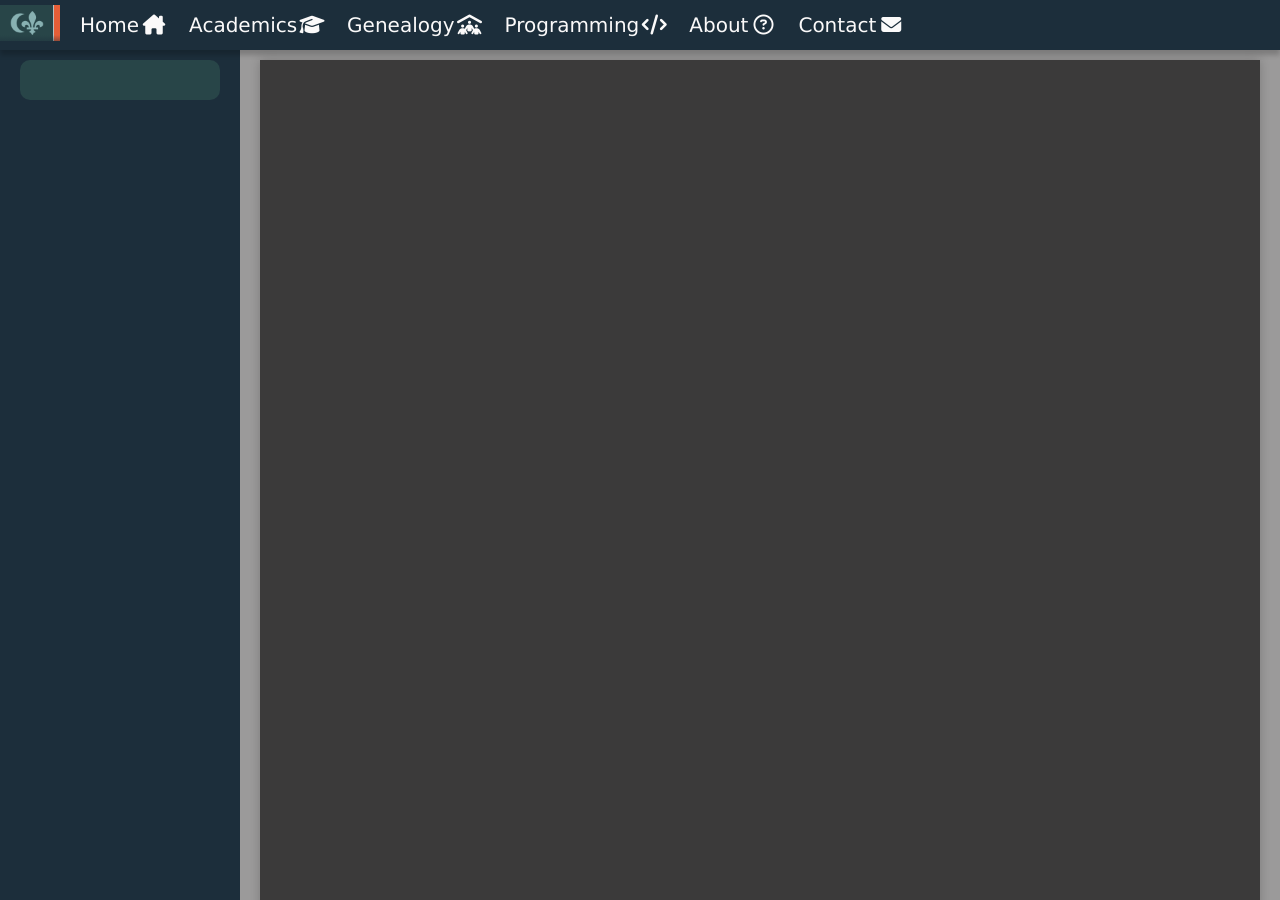
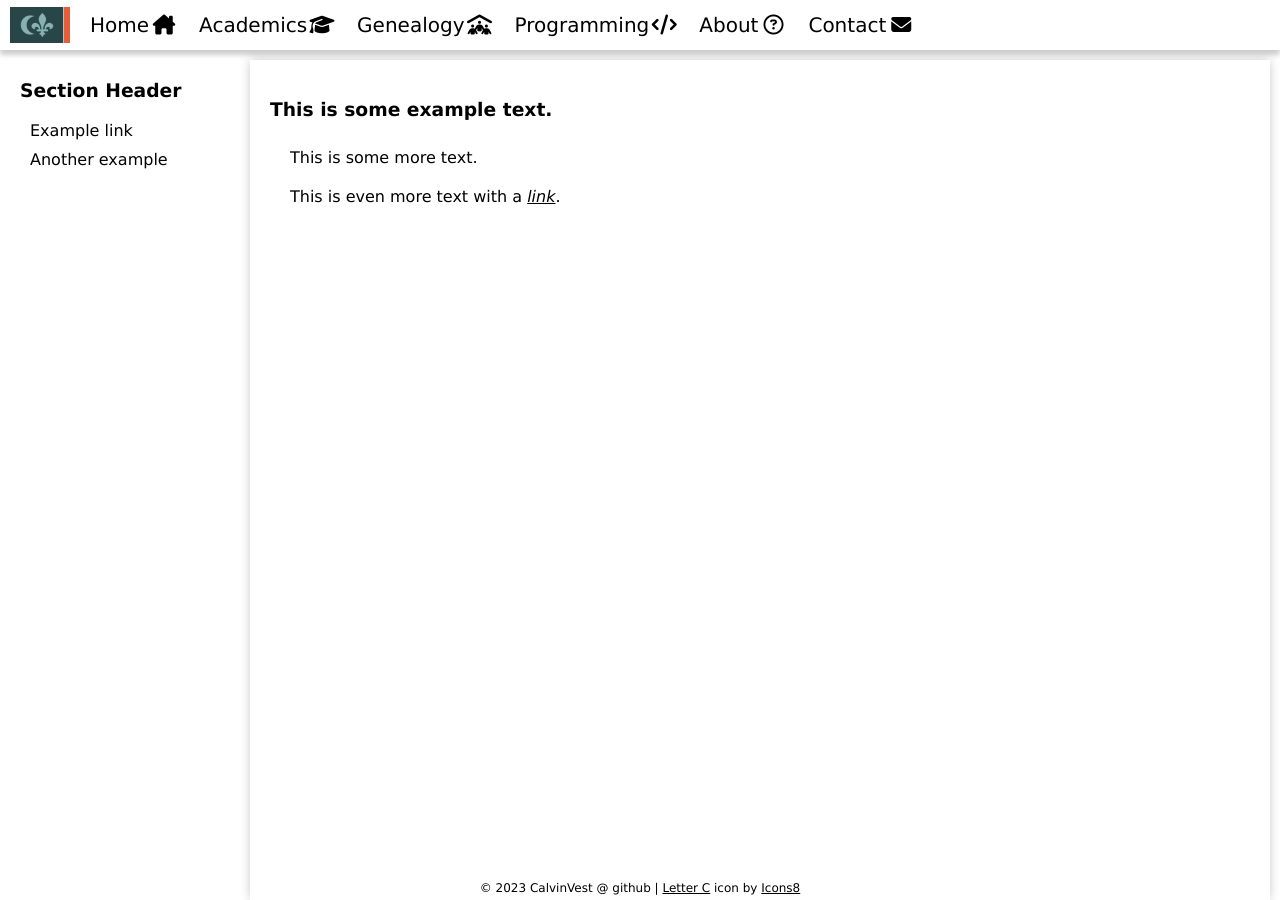
Before and after one commit to CalvinVest/CalvinVest.github.io, a Jekyll site: the page menu.html, which Jekyll copies as it is, in a window 1280 px wide and 900 px high. Built offline with Jekyll 4.4.1, drawn with Linux system fonts in a browser that asks for light colours; nearby versions of some CDN libraries; some of the changed text lies outside the part shown.

Commit message:
Misc changes to framework and css

```diff
--- /dev/null
+++ b/assets/css/colors.css
@@ -0,0 +1,68 @@
+:root {
+    --success-color: #28A745;
+    --warning-color: #FFC107;
+    --danger-color: #DC3545;
+    --info-color: #17A2B8;
+
+    /* Shades of White */
+    --white: #FBFAFA;
+    --light-gray: #9B9A9A;
+    --dark-gray: #3B3A3A;
+
+    /* Light Red */
+    --light-red: #DF8677;
+    --light-red-light: #F5A59A;
+    --light-red-dark: #B36C63;
+
+    /* Light Blue */
+    --light-blue: #04BFAD;
+    --light-blue-light: #04BFAD;
+    --light-blue-dark: #04BFAD;
+
+    /* Dark Red */
+    --dark-red: #BF4D34;
+    --dark-red-light: #D9653B;
+    --dark-red-dark: #8C3A32;
+
+    /* Dark Blue */
+    --dark-blue: #336799;
+    --dark-blue-light: #4C8CD7;
+    --dark-blue-dark: #203F59;
+
+    /* Black */
+    --black: #040505;
+
+    /* Brand Colors */
+    --linkedin-blue: #0072B1;
+    --facebook-blue: #3B5998;
+
+    --txt-white: ;
+
+    --page-bg: ;
+    --container-bg: ;
+    --container-txt: ;
+    --container-link: ;
+
+    --side-bg: ;
+    --side-txt: ;
+    --side-section-bg: ;
+    --side-btn-bg: ;
+    --side-btn-txt: ;
+    --side-btn-bg-hov: ;
+
+    --nav-bg: ;
+    --nav-txt: ;
+    --nav-grad: ;
+    --nav-btn-bg: ;
+    --nav-btn-bg-hov: ;
+    --nav-btn-txt-curr: ;
+
+    --nav-drop-bg: ;
+    --nav-drop-border: ;
+    --nav-drop-btn-bg: ;
+    --nav-drop-btn-txt: ;
+    --nav-drop-btn-bg-hov: ;
+
+    --footer-bg: ;
+    --footer-txt: ;
+}
--- /dev/null
+++ b/assets/css/sidebar.css
@@ -0,0 +1,53 @@
+.sidebar {
+    width: 200px;
+    background-color: var(--side-bg);
+    color: var(--side-txt);
+    padding: 60px 10px 10px 10px;
+    min-height: 100vh;
+    overflow-y: auto;
+    position: fixed;
+}
+
+.sidebar section {
+    width: 180px;
+    padding: 10px;
+    border-radius: 10px;
+    background-color: var(--side-section-bg);
+    display:block;
+    float:left;
+}
+
+.sidebar h3 {
+    margin: 10px 0px 10px 0px;
+}
+
+.sidebar ul {
+    list-style: none;
+    padding: 5px;
+}
+
+.sidebar li {
+    padding: 5px;
+}
+
+.sidebar a {
+    text-decoration: none;
+    color: var(--side-txt);
+    align-items: center;
+    display: flex;
+}
+
+.sidebar a:hover {
+    text-decoration: underline;
+}
+
+.sidebar .icon-container {
+    height: 30px;
+    width: 30px;
+    border-radius: 5px;
+    margin-right: 10px;
+    display: flex;
+    justify-content: center;
+    align-items: center;
+    background-color: var(--side-bg);
+}
--- a/assets/css/styles.css
+++ b/assets/css/styles.css
@@ -1,42 +1,7 @@
 @import url("https://css.gg/css");
-
-:root {
-    --success-color: #28A745;
-    --warning-color: #FFC107;
-    --danger-color: #DC3545;
-    --info-color: #17A2B8;
-
-    /* Shades of White */
-    --white: #FBFAFA;
-    --light-gray: #9B9A9A;
-    --dark-gray: #3B3A3A;
-
-    /* Light Red */
-    --light-red: #DF8677;
-    --light-red-light: #F5A59A;
-    --light-red-dark: #B36C63;
-
-    /* Light Blue */
-    --light-blue: #88B1B2;
-    --light-blue-light: #B9D7D8;
-    --light-blue-dark: #5E8C8D;
-
-    /* Dark Red */
-    --dark-red: #E55E37;
-    --dark-red-light: #FF8C66;
-    --dark-red-dark: #AC4D2A;
-
-    /* Dark Blue */
-    --dark-blue: #284548;
-    --dark-blue-light: #3E5764;
-    --dark-blue-dark: #1C2E3B;
-
-    /* Black */
-    --black: #040505;
-
-    --linkedin-blue: #0072B1;
-    --facebook-blue: #3B5998;
-}
+@import url("colors.css");
+@import url("top-navbar.css");
+@import url("sidebar.css");
 
 body,
 h1,
@@ -47,205 +12,35 @@
     padding: 0;
 }
 
+a {
+    color: var(--txt-white);
+}
+
 body {
     font-family: 'Lucida Sans', 'Lucida Sans Regular', 'Lucida Grande', 'Lucida Sans Unicode', Geneva, Verdana, sans-serif;
-    background-color: var(--light-gray);
-    color: var(--black);
-}
-
-.top-navbar {
-    background-color: var(--dark-blue-dark);
-    color: var(--white);
-    text-align: center;
-    position: fixed;
-    top: 0;
-    height: 50px;
-    width: 100%;
-    box-shadow: 0 5px 5px rgba(0, 0, 0, 0.2);
-    /* Add a subtle shadow for depth */
-}
-
-.top-navbar ul {
-    list-style: none;
-    display: flex;
-    justify-content: left;
-    align-items: center;
-}
-
-.top-navbar li {
-    display: inline;
-    margin-right: 20px;
-    position: relative;
-}
-
-.top-navbar a {
-    float: left;
-    text-decoration: none;
-    font-size: 20px;
-    color: var(--white);
-    transition: color 0.3s;
-    /* Add a smooth color transition */
-    display: flex;
-    align-items: center;
-}
-
-.top-navbar img.logo {
-    padding: 0px;
-    margin-top: -5px;
-    width: 60px;
-    height: 36px;
-}
-
-.top-navbar a.currpage {
-    color: var(--light-red);
-}
-
-/* Style the navigation links */
-.top-navbar a:not(.currpage):hover {
-    color: var(--light-red);
-}
-
-.top-navbar .icon-container {
-    height: 30px;
-    width: 30px;
-    display: flex;
-    justify-content: center;
-    align-items: center;
-}
-
-.top-navbar .nav-button {
-    height: 50px;
-    display: flex;
-    align-items: center;
-    justify-content: center;
-}
-
-/* Add a subtle gradient background to the header */
-.top-navbar::after {
-    content: '';
-    position: absolute;
-    top: 0;
-    left: 0;
-    width: 100%;
-    height: 100%;
-    background: linear-gradient(to top, var(--dark-blue-dark) 0%, transparent 30%);
-    pointer-events: none;
-}
-
-.has-dropdown .dropdown {
-    background-color: var(--dark-blue);
-    display: none;
-    position: absolute;
-    padding: 10px;
-    top: 100%;
-    /* Position the dropdown below the parent */
-    left: 0;
-    /* Align the left edge of the dropdown with the parent */
-    z-index: 1;
-    /* Ensure the dropdown appears above other content */
-    flex-direction: row;
-    /* Stack list items vertically */
-}
-
-.has-dropdown .dropdown a {
-    height: 24px;
-    font-size: 16px;
-}
-
-.has-dropdown:hover .dropdown {
-    display: flex;
-    /* Show the dropdown as a flex container */
-    flex-direction: column;
-    background-color: var(--dark-blue);
-}
-
-.has-dropdown .list-item {
-    float: left;
-    overflow: hidden;
-    white-space: nowrap;
-    padding: 10px;
-    margin: 5px;
-    background-color: var(--dark-blue-dark);
-    box-shadow: 0 5px 5px rgba(0, 0, 0, 0.2);
+    background-color: var(--page-bg);
 }
 
 .container {
     display: flex;
 }
 
-.sidebar {
-    width: 200px;
-    background-color: var(--dark-blue-dark);
-    color: var(--white);
-    padding: 60px 20px 20px 20px;
-    min-height: 100vh;
-    min-width: 200px;
-    height: 100%;
-    overflow-y: auto;
-}
-
-.sidebar section {
-    padding: 20px;
-    border-radius: 10px;;
-    background-color: var(--dark-blue);
-}
-
-.sidebar h3 {
-    margin-block-start: 0px;
-}
-
-.sidebar ul {
-    list-style: none;
-    padding: 0;
-}
-
-.sidebar li {
-    margin-bottom: 10px;
-}
-
-.sidebar a {
-    text-decoration: none;
-    color: var(--white);
-    align-items: center;
-    display: flex;
-}
-
-.sidebar a:hover {
-    text-decoration: underline;
-}
-
-.sidebar .icon-container {
-    height: 30px;
-    width: 30px;
-    border-radius: 5px;
-    margin-right: 10px;
-    display: flex;
-    justify-content: center;
-    align-items: center;
-    background-color: var(--dark-blue-dark);
-}
-
 main {
     flex: 1;
-    /*max-width: 1000px;*/
-    margin: 60px 20px 20px 20px;
-    /* Add a top margin of 80px to push the main content down */
     padding: 20px;
-    background-color: var(--dark-gray);
-    color: var(--white);
+    background-color: var(--container-bg);
+    color: var(--container-txt);
     box-shadow: 0 0 10px rgba(0, 0, 0, 0.2);
     display: inline;
-
 }
 
 main a {
-    color: white;
+    color: var(--page-content-link);
     font-style: italic;
 }
 
 main section {
-    padding: 5px 5px 20px 5px;
-    gap: 5px;
+    padding-bottom: 20px;
 }
 
 main section h1 {
@@ -256,14 +51,30 @@
     padding: 10px 10px 10px 20px;
 }
 
-footer {
+footer p {
     font-size: 12px;
     text-align: center;
-    padding: 10px;
-    background-color: var(--black);
-    color: var(--white);
+    background-color: var(--footer-bg);
+    color: var(--footer-txt);
+    padding: 5px;
 }
 
 footer a {
-    color: var(--white);
+    color: var(--footer-txt);
 }
+
+#page-container {
+    display: flex;
+    position: relative;
+    min-height: 100vh;
+}
+
+#content-wrap {
+    margin: 60px 10px 0px 250px;
+}
+
+#footer {
+    position: absolute;
+    bottom: 0;
+    width: 100%;
+}
--- /dev/null
+++ b/assets/css/top-navbar.css
@@ -0,0 +1,112 @@
+.top-navbar {
+    background-color: var(--nav-bg);
+    color: var(--nav-txt);
+    text-align: center;
+    position: fixed;
+    top: 0;
+    height: 50px;
+    width: 100%;
+    box-shadow: 0 5px 5px rgba(0, 0, 0, 0.2);
+    /* Add a subtle shadow for depth */
+    z-index: 1;
+}
+
+.top-navbar ul {
+    list-style: none;
+    display: flex;
+    align-items: center;
+}
+
+.top-navbar li {
+    display: inline;
+    position: relative;
+    transition: background-color 0.3s;
+}
+
+.top-navbar li:hover {
+    background-color: var(--nav-btn-bg-hov);
+}
+
+.top-navbar a {
+    float: left;
+    text-decoration: none;
+    font-size: 20px;
+    transition: color 0.3s;
+    /* Add a smooth color transition */
+    display: flex;
+    align-items: center;
+    padding: 0px 10px 0px 10px;
+}
+
+.top-navbar img.logo {
+    padding: 0px;
+    width: 60px;
+    height: 36px;
+}
+
+.top-navbar a.currpage {
+    color: var(--nav-btn-txt-curr);
+}
+
+.top-navbar .icon-container {
+    height: 30px;
+    width: 30px;
+    display: flex;
+    justify-content: center;
+    align-items: center;
+}
+
+.top-navbar .nav-button {
+    height: 50px;
+    display: flex;
+    align-items: center;
+    justify-content: center;
+}
+
+/* Add a subtle gradient background to the header */
+.top-navbar::after {
+    content: '';
+    position: absolute;
+    top: 0;
+    left: 0;
+    width: 100%;
+    height: 100%;
+    background: linear-gradient(to top, var(--nav-grad) 0%, transparent 30%);
+    pointer-events: none;
+}
+
+.has-dropdown .dropdown {
+    background-color: var(--nav-drop-bg);
+    border-color: var(--nav-drop-border);
+    border-radius: 0px 0px 20px 20px;
+    border-width: 3px;
+    border-style: solid;
+    display: none;
+    position: absolute;
+    padding: 10px;
+    /* Position the dropdown below the parent */
+    top: 100%;
+    /* Align the left edge of the dropdown with the parent */
+    left: 0;
+    /* Ensure the dropdown appears above other content */
+    z-index: 1;
+}
+
+.has-dropdown:hover .dropdown {
+    display: flex;
+    flex-direction: column;
+    justify-content: left;
+}
+
+.has-dropdown .dropdown a {
+    height: 50px;
+    font-size: 16px;
+}
+
+.has-dropdown .list-item {
+    float: left;
+    overflow: hidden;
+    white-space: nowrap;
+    background-color: var(--nav-drop-btn-bg);
+    box-shadow: 0 5px 5px rgba(0, 0, 0, 0.2);
+}
--- a/contact.html
+++ b/contact.html
@@ -83,7 +83,7 @@
 		</ul>
 	</nav>
 
-	<div class="container">
+	<div class="container" id="page-container">
 		<nav class="sidebar">
 			<section>
 				<!--add h3 for section headers-->
@@ -126,7 +126,7 @@
 			</section>
 		</nav>
 
-		<main>
+		<main id="content-wrap">
 			<section>
 				<h1>Hey, let's stay in touch!</h1>
 				<p>There's a handful of helpful links to email me, see my socials, and stay up to date on some of my
@@ -141,7 +141,7 @@
 		</main>
 	</div>
 
-	<footer>
+	<footer id="footer">
 		<p>
 			&copy; 2023 CalvinVest @ github |
 			<a target="_blank" href="https://icons8.com/icon/111021/c">Letter C</a> icon by <a target="_blank"
--- a/menu.html
+++ b/menu.html
@@ -18,17 +18,17 @@
 	<nav class="top-navbar">
 		<ul>
 			<!--Be sure to set the currpage class to the correct link that the page currently is-->
-			<li><a href="index.html"><img src="assets/images/logo.png" class="logo"></a></li>
-			<li class="nav-button">
-				<a href="index.html">
+			<li><a href="index.html" class="nav-button"><img src="assets/images/logo.png" class="logo"></a></li>
+			<li>
+				<a href="index.html" class="nav-button">
 					Home
 					<div class="icon-container">
 						<i class="fa-solid fa-house-chimney"></i>
 					</div>
 				</a>
 			</li>
-			<li class="nav-button has-dropdown">
-				<a href="academics/index.html">
+			<li class="has-dropdown">
+				<a href="academics/index.html" class="nav-button">
 					Academics
 					<div class="icon-container">
 						<i class="fa-solid fa-graduation-cap"></i>
@@ -40,8 +40,8 @@
 					<li class="list-item"><a href="academics/employment.html">Employers/Job info</a></li>
 				</ul>
 			</li>
-			<li class="nav-button has-dropdown">
-				<a href="genealogy/index.html">
+			<li class="has-dropdown">
+				<a href="genealogy/index.html" class="nav-button">
 					Genealogy
 					<div class="icon-container">
 						<i class="fa-solid fa-people-roof"></i>
@@ -53,8 +53,8 @@
 					<li class="list-item"><a href="genealogy/recent.html">Recent Discoveries</a></li>
 				</ul>
 			</li>
-			<li class="nav-button has-dropdown">
-				<a href="programming.html">
+			<li class="has-dropdown">
+				<a href="programming.html" class="nav-button">
 					Programming
 					<div class="icon-container">
 						<i class="fa-solid fa-code"></i>
@@ -64,16 +64,16 @@
 					<li class="list-item"><a href="programming/projecteuler.html">Project Euler</a></li>
 				</ul>
 			</li>
-			<li class="nav-button">
-				<a href="about.html">
+			<li>
+				<a href="about.html" class="nav-button">
 					About
 					<div class="icon-container">
 						<i class="fa-regular fa-circle-question"></i>
 					</div>
 				</a>
 			</li>
-			<li class="nav-button">
-				<a href="contact.html">
+			<li>
+				<a href="contact.html" class="nav-button">
 					Contact
 					<div class="icon-container">
 						<i class="fa-solid fa-envelope"></i>
@@ -83,22 +83,40 @@
 		</ul>
 	</nav>
 
-	<div class="container">
+	<div id="page-container">
 		<nav class="sidebar">
 			<section>
 				<!--add h3 for section headers-->
 				<!--add ul with li a href links for items of section-->
+				<h3>Section Header</h3>
+				<ul>
+					<li>
+						<a href="#" class="list-button">Example link</a>
+					</li>
+					<li>
+						<a href="#" class="list-button">Another example</a>
+					</li>
+				</ul>
 			</section>
 		</nav>
 
-		<main>
+		<main id="content-wrap">
 			<!--This is filler content. Replace page-by-page -->
+			<section>
+				<h3>This is some example text.</h3>
+				<p>This is some more text.</p>
+				<p>This is even more text with a <a href="#">link</a>.</p>
+			</section>
 		</main>
+
+		<footer id="footer">
+			<p>
+				&copy; 2023 CalvinVest @ github |
+				<a target="_blank" href="https://icons8.com/icon/111021/c">Letter C</a> icon by <a target="_blank"
+					href="https://icons8.com">Icons8</a>
+			</p>
+		</footer>
 	</div>
-
-	<footer>
-		<p>&copy; 2023 CalvinVest @ github</p>
-	</footer>
 </body>
 
 </html>
```
Also changed, not shown: assets/js/scripts.js (added, +11 -0 lines), index.html (+23 -13 lines).
